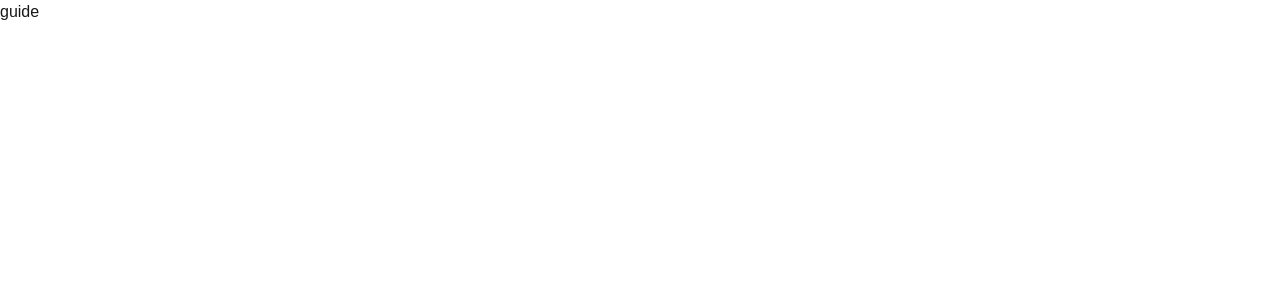
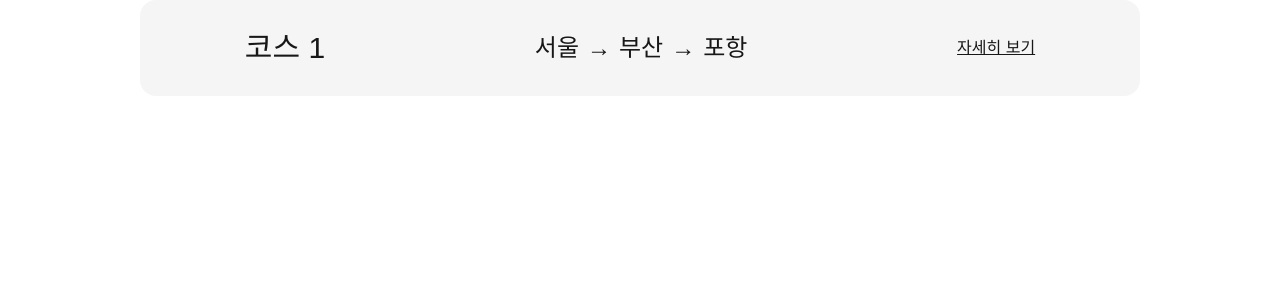
Before and after one commit to Club-PARD/6th_MASIL_FE, a Next.js app: page /guide in a window 1280 px wide. Shown: the top 300 px of the page. Built offline with nearby package versions, Linux system fonts and the light colour scheme.

Commit message:
feat: guide page 구상

```diff
--- a/src/components/card.tsx
+++ b/src/components/card.tsx
@@ -1,7 +1,34 @@
-import Script from "next/script";
+import { HTMLAttributes } from "react";
 
-export default function Card() {
+export interface CardProps extends HTMLAttributes<HTMLDivElement> {
+    number: number; // 몇 번째 코스인지
+    course: string[]; // 가이드 코스
+    // 자세한 내용으로 들어올 것들 필요함
+}
+
+const Card = ({
+    number,
+    course,
+    ...props
+    }: CardProps) => {
     return (
-        <div></div>
+        <div className="w-[1000px] h-24 flex flex-row items-center justify-around bg-neutral-100 rounded-2xl">
+            <div className="flex flex-col items-center justify-center">
+                <span className="text-3xl text-neutral-900">코스 {number}</span>
+            </div>
+            <div className="flex flex-row space-x-2">
+                {course.map((location, index) => (
+                    <div key={index} className="flex flex-row items-center text-2xl space-x-2">
+                        <span>{location}</span>
+                        {index !== course.length - 1 && <span>→</span>}
+                    </div>
+                ))}
+            </div>
+            <div>
+                <a href="#" className="underline">자세히 보기</a>
+            </div>
+        </div>
     );
 }
+
+export default Card;
--- a/src/pages/guide/index.tsx
+++ b/src/pages/guide/index.tsx
@@ -1,8 +1,13 @@
+import Card from "@/components/card";
 
 export default function GuidePage() {
     return(
-        <div className="flex flex-col gap-[32px] row-start-2 items-center sm:items-start">
-            guide
+        <div className="flex flex-col items-center justify-center">
+            {/* main page에 구현된 거 가져올 예정 */}
+
+            {/* 아직 API 명세서 못 받아서 어떤 데이터 들어올지 모름
+            map 함수로 반복시킬 예정 */}
+            <Card number={1} course={['서울', '부산', '포항']}/>
         </div>
     );
 }
```
